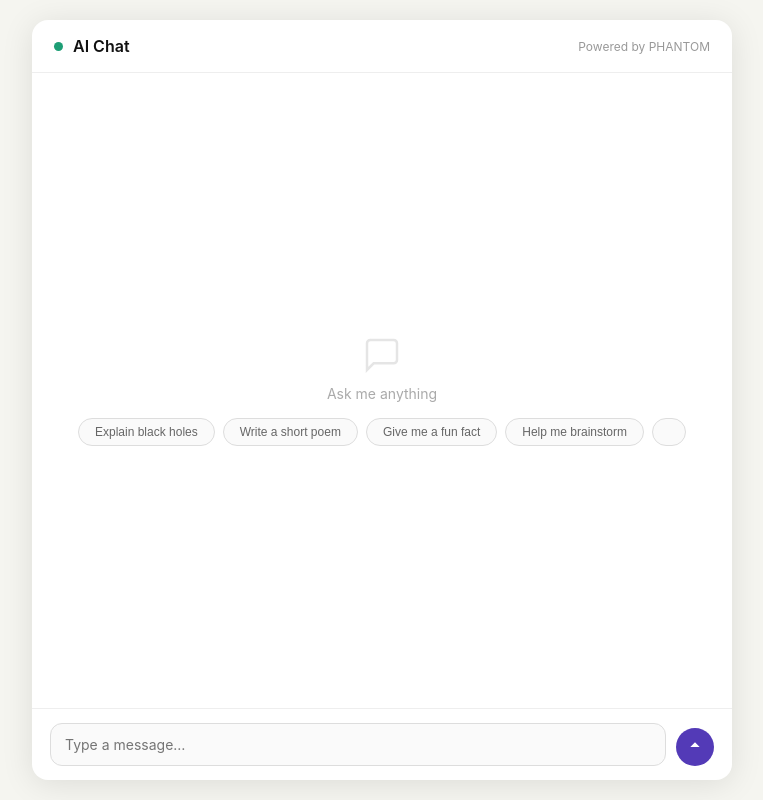
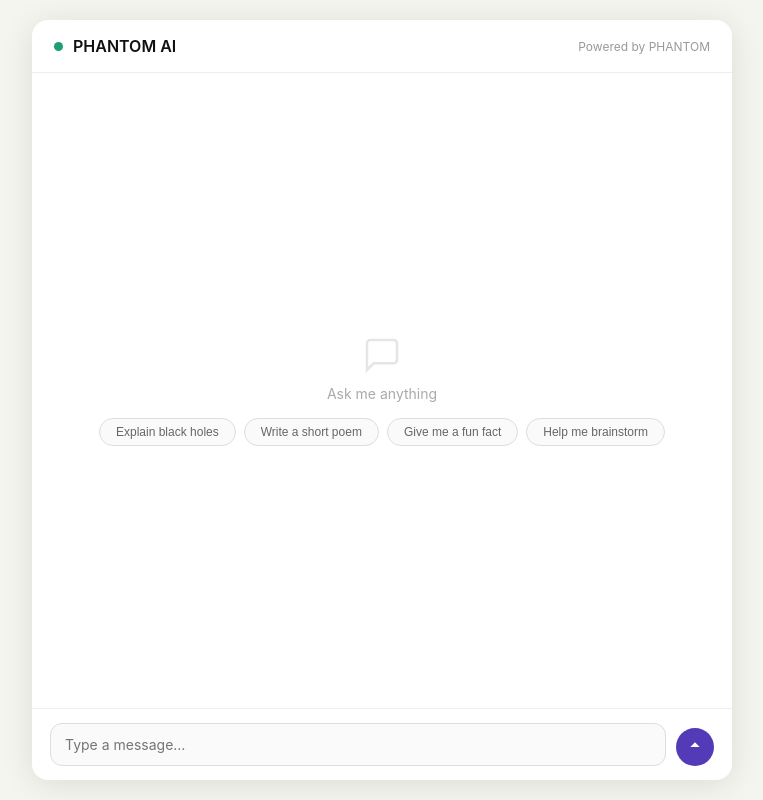
Before and after one commit to LEBRONGOAT2323/ai-chat, a website: page index.html in a window 1280 px wide. Shown: the whole page, without its empty margins (258-1021 px from the left). Drawn offline with Linux system fonts and the light colour scheme.

Commit message:
Update Name and Buttons

```diff
--- a/index.html
+++ b/index.html
@@ -47,7 +47,7 @@
 <div id="app">
   <header>
     <div class="dot"></div>
-    <h1>AI Chat</h1>
+    <h1>PHANTOM AI</h1>
     <span>Powered by PHANTOM</span>
   </header>
   <div id="messages">
@@ -59,7 +59,6 @@
         <button class="chip" onclick="pick(this)">Write a short poem</button>
         <button class="chip" onclick="pick(this)">Give me a fun fact</button>
         <button class="chip" onclick="pick(this)">Help me brainstorm</button>
-        <button class="chip" onclick="pick(this)"></button>
       </div>
     </div>
   </div>
@@ -159,6 +158,7 @@
     sendBtn.disabled = false;
     inputEl.focus();
   }
+
 </script>
 </body>
 </html>
```
